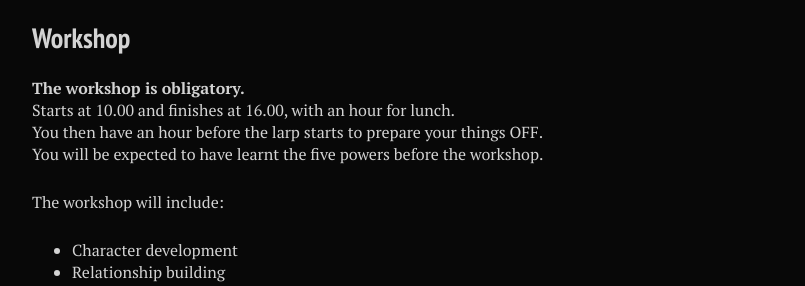
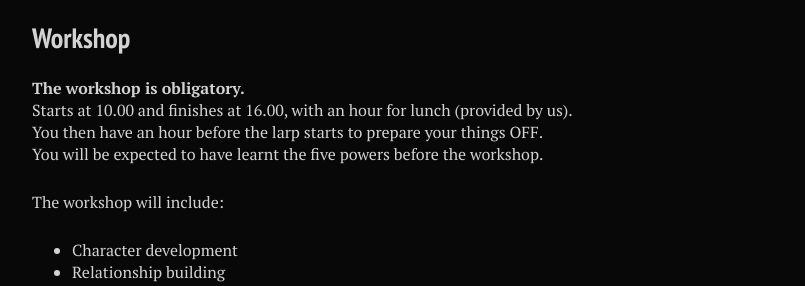
Before and after one commit to stanislavb/en.coven.nu, a Jekyll site: the page built from practical/index.md, in a window 1280 px wide and 900 px high, scrolled down 1308 px. Shown: the part 161-447 px from the top of the window, without its empty margins (288-1093 px from the left). Built offline with Jekyll 4.4.1, drawn with Linux system fonts in a browser that asks for light colours; nearby versions of some CDN libraries.

Commit message:
Update index.md

```diff
--- a/practical/index.md
+++ b/practical/index.md
@@ -50,7 +50,7 @@ Reduced price: 650kr
 ## Workshop
 
 **The workshop is obligatory.**
-Starts at 10.00 and finishes at 16.00, with an hour for lunch.
+Starts at 10.00 and finishes at 16.00, with an hour for lunch (provided by us).
 You then have an hour before the larp starts to prepare your things OFF.
 You will be expected to have learnt the five powers before the workshop.
 
```
